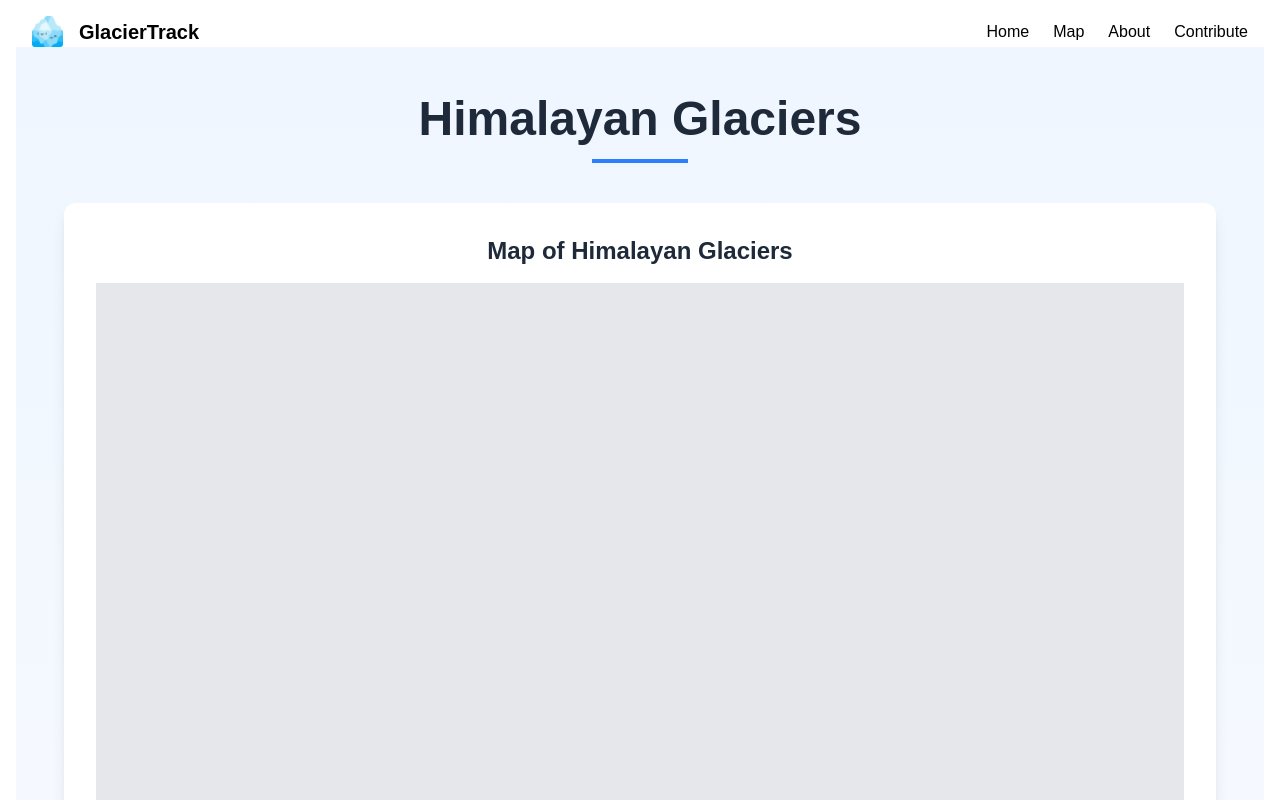
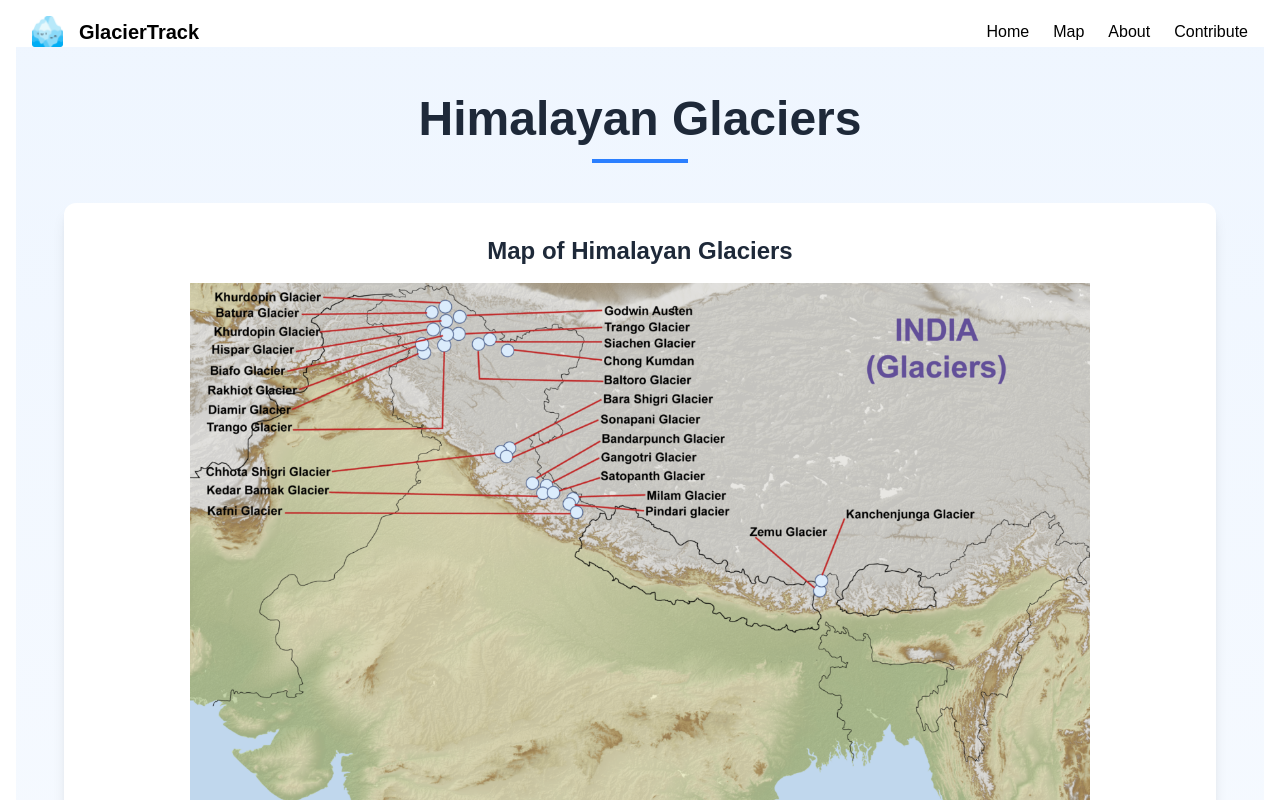
Before and after one commit to SakshiGits/GlacierShrinkageAnalyzer, a Next.js app: page /map in a window 1280 px wide. Shown: the top 800 px of the page. Built offline with nearby package versions, Linux system fonts and the light colour scheme.

Commit message:
made map page server component

```diff
--- a/app/map/page.tsx
+++ b/app/map/page.tsx
@@ -1,12 +1,8 @@
-'use client'
 import Image from "next/image"
-import { useState } from "react"
 
 const Page = () => {
-  const [imageLoaded, setImageLoaded] = useState(false)
-
   return (
-    <div className="min-h-screen bg-linear-to-b from-blue-50 to-white">
+    <div className="min-h-screen bg-gradient-to-b from-blue-50 to-white">
       <div className="container mx-auto px-4 py-8 md:py-12">
         {/* Header Section */}
         <header className="text-center mb-10">
@@ -30,12 +26,9 @@
                   alt="Himalayan Glaciers Map"
                   width={900}
                   height={800}
-                  className={`object-contain transition-opacity duration-700 ${imageLoaded ? 'opacity-100' : 'opacity-0'}`}
-                  onLoadingComplete={() => setImageLoaded(true)}
+                  className="object-contain"
+                  priority
                 />
-                {!imageLoaded && (
-                  <div className="absolute inset-0 bg-gray-200 animate-pulse"></div>
-                )}
               </div>
             </div>
           </section>
```
